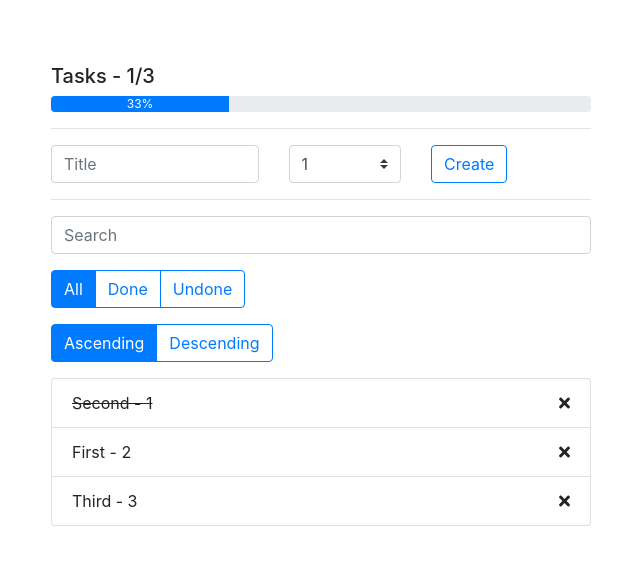
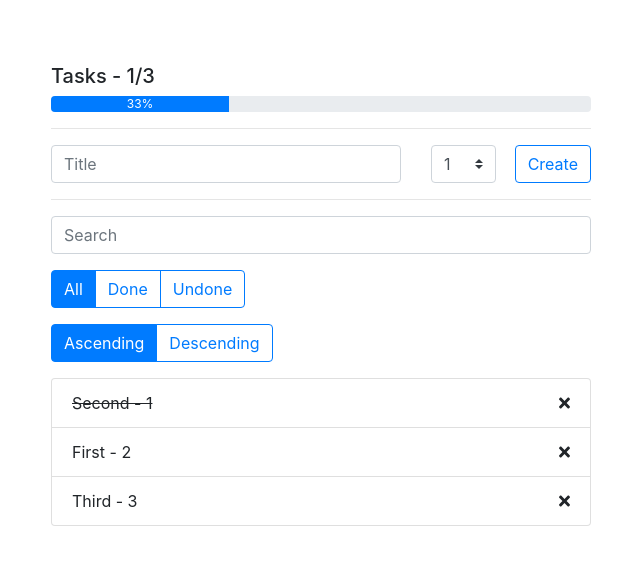
Before and after one commit to 4doge/learn-vue-todo, a plain HTML site: page index.html in a window 1280 px wide. Shown: the whole page, without its empty margins (319-959 px from the left). Drawn offline with nearby package versions, Linux system fonts and the light colour scheme.

Commit message:
fix layout for create task block

```diff
--- a/index.html
+++ b/index.html
@@ -19,11 +19,10 @@
                 </div>
                 <hr>
                 <div class="row">
-
-                    <div class="col-5">
+                    <div class="col-8">
                         <input v-model="title" type="text" class="form-control" placeholder="Title">
                     </div>
-                    <div class="col-3 justify-content-center">
+                    <div class="col-2">
                         <select v-model="taskPriority" class="custom-select">
                             <option disabled>Priority</option>
                             <option selected>1</option>
@@ -32,7 +31,7 @@
                         </select>
                     </div>
                     <div class="col-2">
-                        <button @click="createNewTask" class="btn btn-outline-primary" type="button">Create</button>
+                        <button @click="createNewTask" class="btn btn-outline-primary float-right" type="button">Create</button>
                     </div>
                 </div>
                 <hr>
```
